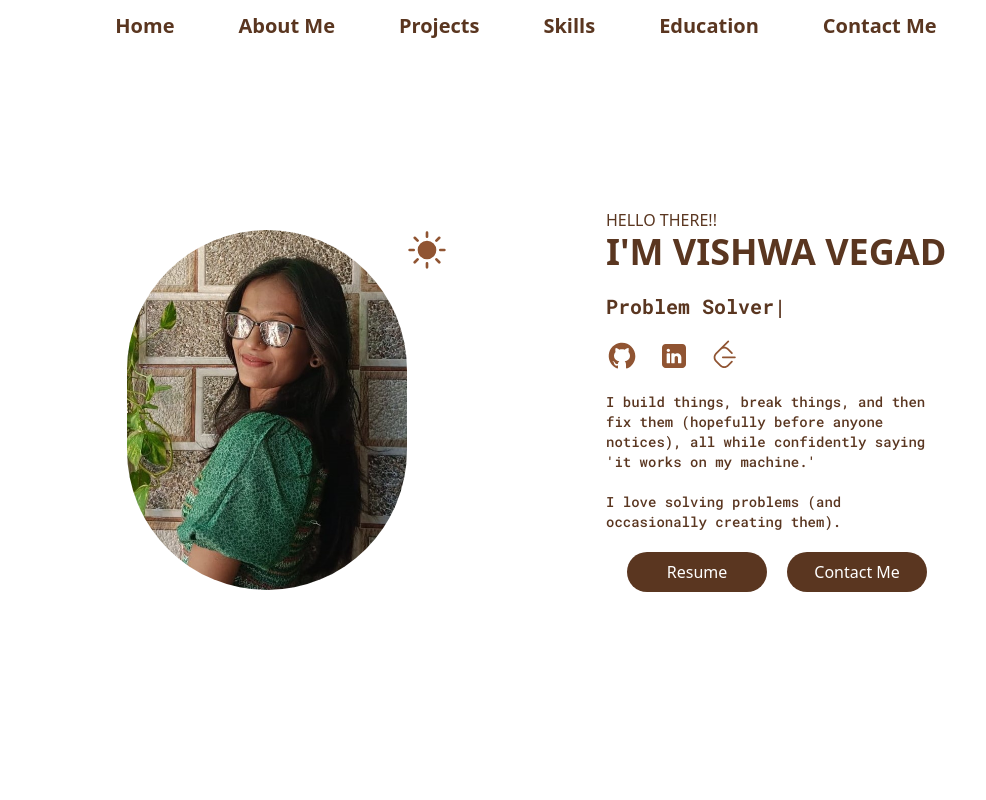
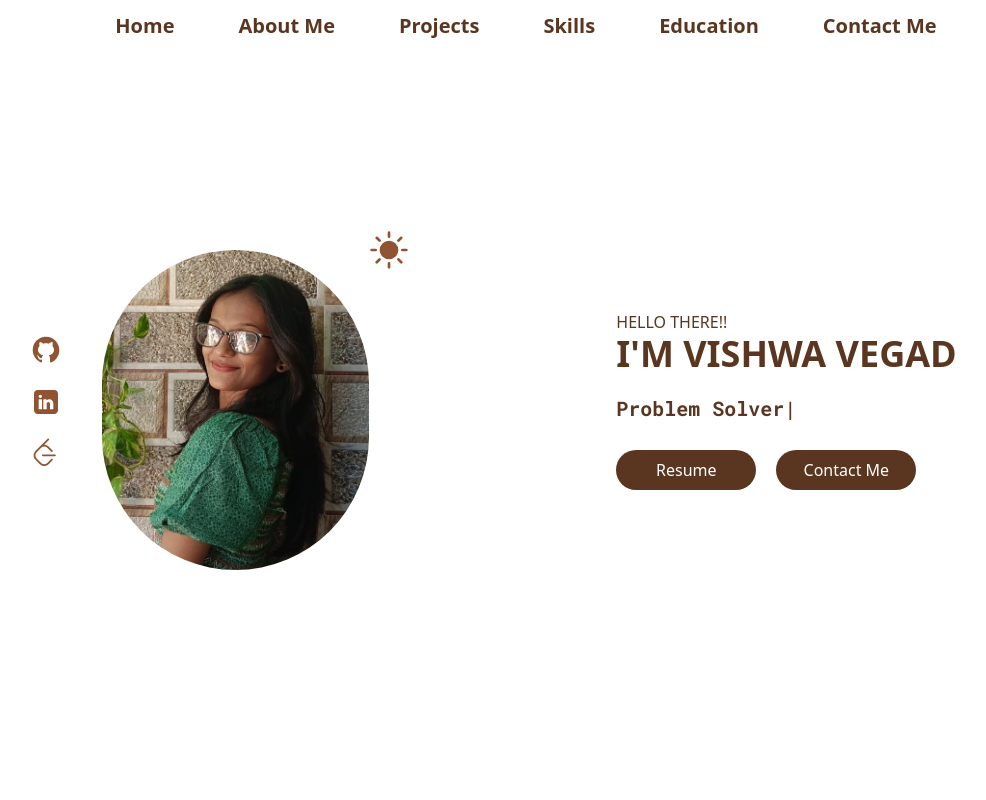
Before and after one commit to vishwavegad/Personal-Portfolio, a React (Vite) app: page / in a window 1280 px wide. Shown: the top 800 px of the page, without its empty margins (114-1100 px from the left). Built offline with nearby package versions, Linux system fonts and the light colour scheme.

Commit message:
ui changes

```diff
--- a/src/components/HeroSection.jsx
+++ b/src/components/HeroSection.jsx
@@ -1,67 +1,102 @@
-import React from 'react'
-import {TypeAnimation} from "react-type-animation"
-import heroImage from '../assets/heroImage3.jpeg'
-import sun from '../assets/sun.svg'
-import moon from '../assets/moon.png'
-import githublight from '../assets/githublight.svg'
-import githubdark from '../assets/githubdark.svg'
-import linkedindark from '../assets/linkedindark.svg'
-import linkedinlight from '../assets/linkedinlight.svg'
-import leetcodelight from '../assets/leetcodelight.svg'
-import leetcodedark from '../assets/leetcodedark.svg'
-import Resume from '../assets/Vishwa Vegad.pdf'
-import {useTheme} from '../common/ThemeContext'
+import React from "react";
+import { TypeAnimation } from "react-type-animation";
+import heroImage from "../assets/heroImage3.jpeg";
+import sun from "../assets/sun.svg";
+import moon from "../assets/moon.png";
+import githublight from "../assets/githublight.svg";
+import githubdark from "../assets/githubdark.svg";
+import linkedindark from "../assets/linkedindark.svg";
+import linkedinlight from "../assets/linkedinlight.svg";
+import leetcodelight from "../assets/leetcodelight.svg";
+import leetcodedark from "../assets/leetcodedark.svg";
+import Resume from "../assets/Vishwa Vegad.pdf";
+import { useTheme } from "../common/ThemeContext";
 
 function HeroSection() {
-    const {theme, toggleTheme} = useTheme();
-    const themeIcon = theme==='light'?sun:moon;
-    const githubIcon = theme==='light'?githublight:githubdark;
-    const linkedinIcon = theme==='light'?linkedinlight:linkedindark;
-    const leetcodeIcon = theme==='light'?leetcodelight:leetcodedark;
+  const { theme, toggleTheme } = useTheme();
+  const themeIcon = theme === "light" ? sun : moon;
+  const githubIcon = theme === "light" ? githublight : githubdark;
+  const linkedinIcon = theme === "light" ? linkedinlight : linkedindark;
+  const leetcodeIcon = theme === "light" ? leetcodelight : leetcodedark;
 
   return (
-    <main id='home' className='flex justify-center scroll-mt-15'>
-        <section className='flex flex-col md:flex-row items-center justify-center gap-5 md:gap-40 text-center md:text-left min-h-screen max-w-5xl mx-auto px-4'>
-            <div className='w-full md:w-1/2 flex justify-center pt-5'>
-                <img className='h-55 w-50 md:h-90 md:w-70 rounded-full ml-6' src={heroImage} alt='Profile Picture of Vishwa Vegad' />
-                <img className='size-8 md:size-10 hover:cursor-pointer' src={themeIcon} alt='theme icon' onClick={toggleTheme} />
+    <main id="home" className="flex justify-center scroll-mt-15">
+      <section className="flex flex-col md:flex-row items-center justify-center gap-5 md:gap-1 text-center md:text-left min-h-screen max-w-5xl mx-auto px-4">
+        <div className="flex flex-row">
+          <span className="flex flex-col justify-center gap-5 md:mr-4">
+            <a href="https://github.com/vishwavegad" target="_blank">
+              <img className="w-8" src={githubIcon} />
+            </a>
+            <a href="https://linkedin.com/in/vishwavegad" target="_blank">
+              <img className="w-8" src={linkedinIcon} />
+            </a>
+            <a href="https://leetcode.com/u/vishwaavegad/" target="_blank">
+              <img className="w-7" src={leetcodeIcon} />
+            </a>
+          </span>
+          <div className="w-full md:w-1/2 flex justify-center pt-5">
+            <img
+              className="h-70 w-60 md:h-80 md:w-150 rounded-full ml-6 shadow-[var(--background-color)]"
+              src={heroImage}
+              alt="Profile Picture of Vishwa Vegad"
+            />
           </div>
-            <div className='w-full md:w-1/2 flex flex-col gap-5'>
           <div>
-                    <h3 className='text-md text-[var(--text-color)]'>HELLO THERE!!</h3>
-                    <h1 className='text-3xl md:text-4xl font-bold uppercase font-Rubik md'>I'm Vishwa Vegad</h1>
+            <img
+              className="size-9 md:size-10 hover:cursor-pointer"
+              src={themeIcon}
+              alt="theme icon"
+              onClick={toggleTheme}
+            />
           </div>
-                <h2 className='text-l md:text-xl font-bold'>
+        </div>
+        <div className="w-full md:w-1/2 flex flex-col gap-5">
+          <div>
+            <h3 className="text-md text-[var(--text-color)]">HELLO THERE!!</h3>
+            <h1 className="text-3xl md:text-4xl font-bold uppercase font-Rubik md">
+              I'm Vishwa Vegad
+            </h1>
+          </div>
+          <h2 className="text-l md:text-xl font-bold">
             <TypeAnimation
               sequence={[
-                            "Full Stack Developer", 2000, '', 500,
-                            "Problem Solver", 2000, '', 500,
-                            "MERN Stack Developer", 2000, '', 500,
+                "Full Stack Developer",
+                2000,
+                "",
+                500,
+                "Problem Solver",
+                2000,
+                "",
+                500,
+                "MERN Stack Developer",
+                2000,
+                "",
+                500,
               ]}
-                        wrapper='span'
+              wrapper="span"
               speed={50}
               deletionSpeed={40}
               repeat={Infinity}
             />
           </h2>
-                <span className='flex justify-center md:justify-start gap-5'>
-                    <a href="https://github.com/vishwavegad" target='_blank'><img className='w-8' src={githubIcon} /></a>
-                    <a href="https://linkedin.com/in/vishwavegad" target='_blank'><img className='w-8' src={linkedinIcon} /></a>
-                    <a href="https://leetcode.com/u/vishwaavegad/" target='_blank'><img className='w-7' src={leetcodeIcon} /></a>
-                </span>
-                <p className='text-sm md:text-md font-medium w-80'>I build things, break things, and then fix them (hopefully before anyone notices), all while confidently saying 'it works on my machine.'<br/><br/>I love solving problems (and occasionally creating them).</p>
-                <div className='flex flex-row justify-center gap-5'>
+
+          {/* <p className='text-sm md:text-md font-medium w-80'>I build things, break things, and then fix them (hopefully before anyone notices), all while confidently saying 'it works on my machine.'<br/><br/>I love solving problems (and occasionally creating them).</p> */}
+          <div className="flex flex-row justify-center md:justify-start gap-5 sm:mt-10 md:mt-2">
             <a href={Resume} download>
-                        <button className='rounded-3xl p-2 w-25 md:w-35 md:text-md hover:cursor-pointer bg-[var(--btn-color)] text-[var(--btn-text-color)] hover:bg-[var(--btn-hover-color)]'>Resume</button>
+              <button className="rounded-3xl p-2 w-25 md:w-35 md:text-md hover:cursor-pointer bg-[var(--btn-color)] text-[var(--btn-text-color)] hover:bg-[var(--btn-hover-color)]">
+                Resume
+              </button>
             </a>
             <a href="#contact">
-                        <button className='rounded-3xl p-2 w-25 md:w-35 md:text-md hover:cursor-pointer bg-[var(--btn-color)] text-[var(--btn-text-color)] hover:bg-[var(--btn-hover-color)]'>Contact Me</button>
+              <button className="rounded-3xl p-2 w-25 md:w-35 md:text-md hover:cursor-pointer bg-[var(--btn-color)] text-[var(--btn-text-color)] hover:bg-[var(--btn-hover-color)]">
+                Contact Me
+              </button>
             </a>
           </div>
         </div>
       </section>
     </main>
-  )
+  );
 }
 
-export default HeroSection
+export default HeroSection;
```
Also changed, not shown: src/assets/topIcondark.png (added), src/assets/topIconlight.png (added). Lines whose indentation alone changed are shown as unchanged.
